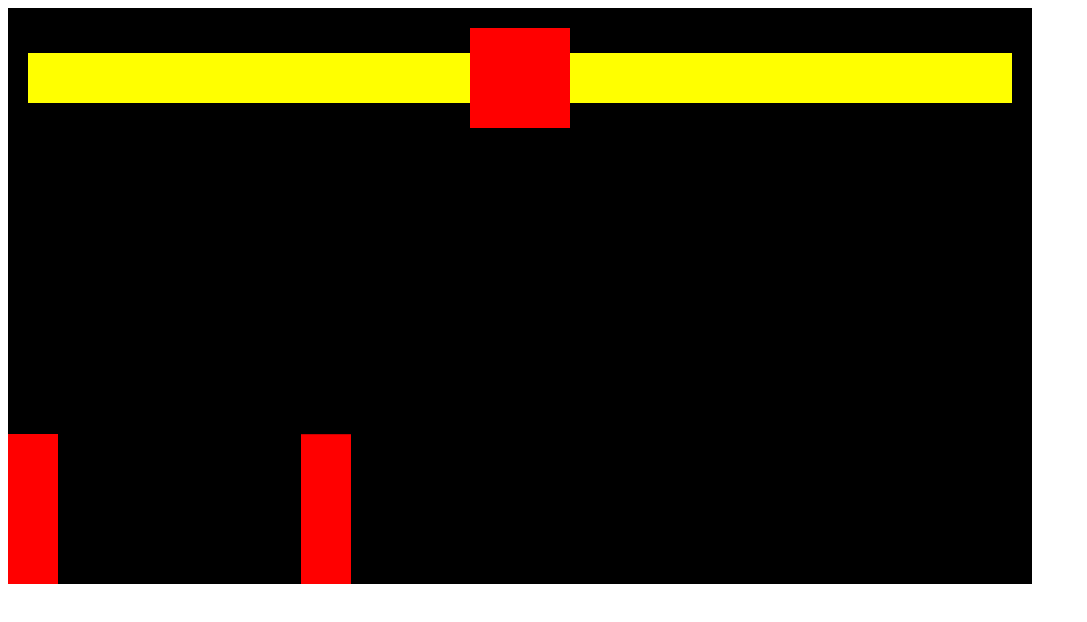
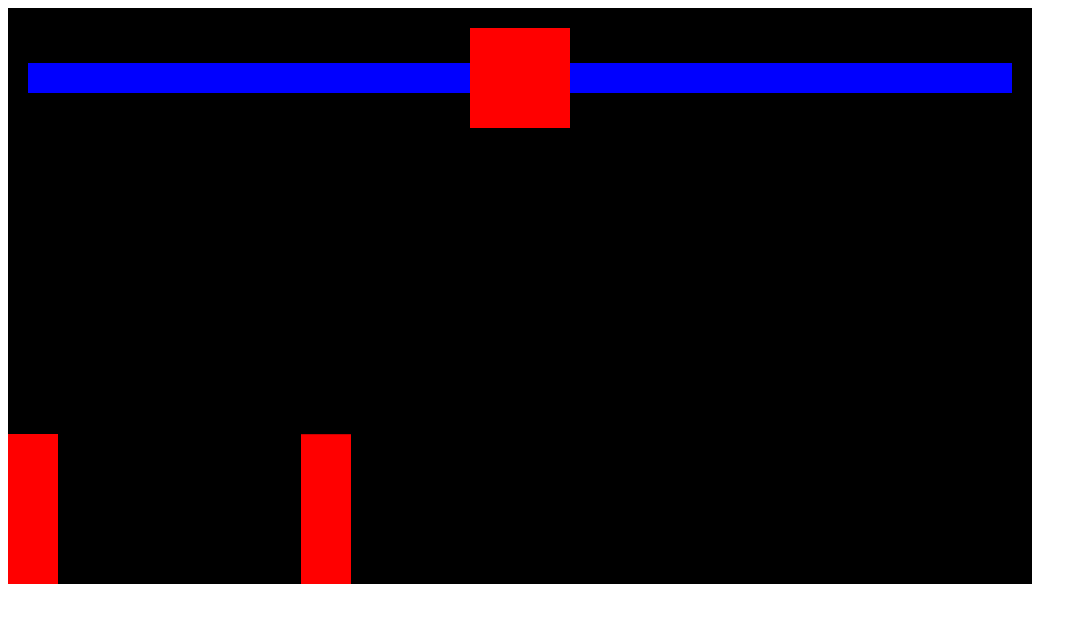
Before and after one commit to Lancelot-24/2D-fighter, a plain HTML site: page index.html in a window 1280 px wide. Shown: the whole page, without its empty margins (0-1087 px from the left). Drawn offline with Linux system fonts and the light colour scheme.

Commit message:
[Add] health bar visual functionality

```diff
--- a/Scripts/CollisionManager.js
+++ b/Scripts/CollisionManager.js
@@ -9,5 +9,10 @@ export function DetectAttackCollision(firstEntity, secondEntity) {
         && firstEntity.isAttacking && !firstEntity.hitEntity) {
 
         firstEntity.hitEntity = true
+        if(firstEntity instanceof PlayerEntity)
+            document.querySelector('#enemyHealth').style.width = secondEntity.health + '%'
+        else if(firstEntity instanceof EnemyEntity)
+            document.querySelector('#playerHealth').style.width = secondEntity.health  + '%'
+        secondEntity.health -= 10
     }
 }
--- a/Scripts/Entities.js
+++ b/Scripts/Entities.js
@@ -35,6 +35,7 @@ export class Entity {
         }
         this.isAttacking
         this.hitEntity
+        this.health = 100
 
         this.start()
     }
@@ -110,7 +111,7 @@ export class PlayerEntity extends Entity {
             this.attackDelayTimer++
         }
 
-        if (this.readyToAttack && this.attackDelayTimer >= 90) {
+        if (this.readyToAttack && this.attackDelayTimer >= 30) {
             this.attackDelayTimer = 0
             this.readyToAttack = false
             this.hitEntity = false
--- a/index.html
+++ b/index.html
@@ -6,12 +6,25 @@
     <!--Canvas div-->
     <div class="canvas">
         <div class="container">
+
+
             <!-- Player Health-->
-            <div class="healthBar"></div>
+            <div class = "healthContainer" style = " " >
+                <div class="healthBg"></div>
+                <div id="playerHealth" class="healthBar"></div>
+            </div>
+
+
             <!-- Timer-->
             <div class="timer"></div>
+
+
             <!-- Enemy Health-->
-            <div class="healthBar"></div>
+            <div class = "enemyHealthContainer" >
+                <div class="healthBg"></div>
+                <div  id="enemyHealth" class="enemyHealthBar"></div>
+            </div>
+
         </div>
         <canvas></canvas>
     </div>
--- a/style.css
+++ b/style.css
@@ -1,6 +1,6 @@
-.healthBar {
+.healthBg {
     background-color: yellow;
-    height: 50px;
+    height: 30px;
     width: 100%;
 }
 
@@ -24,6 +24,38 @@
     display: inline-block;
 }
 
+.healthBar{
+    position: absolute;
+    background-color: blue;
+    top: 0;
+    right: 0;
+    bottom: 0;
+    width: 100%;
+}
+
+.healthContainer{
+    position: relative;
+    height: 30px;
+    width: 100%;
+    display: flex;
+    justify-content: flex-end;
+}
+
+.enemyHealthContainer{
+    position: relative;
+    height: 30px;
+    width: 100%;
+}
+
+.enemyHealthBar{
+    position: absolute;
+    background-color: blue;
+    top: 0;
+    right: 0;
+    bottom: 0;
+    left: 0;
+}
+
 * {
     box-sizing: border-box;
 }
```
